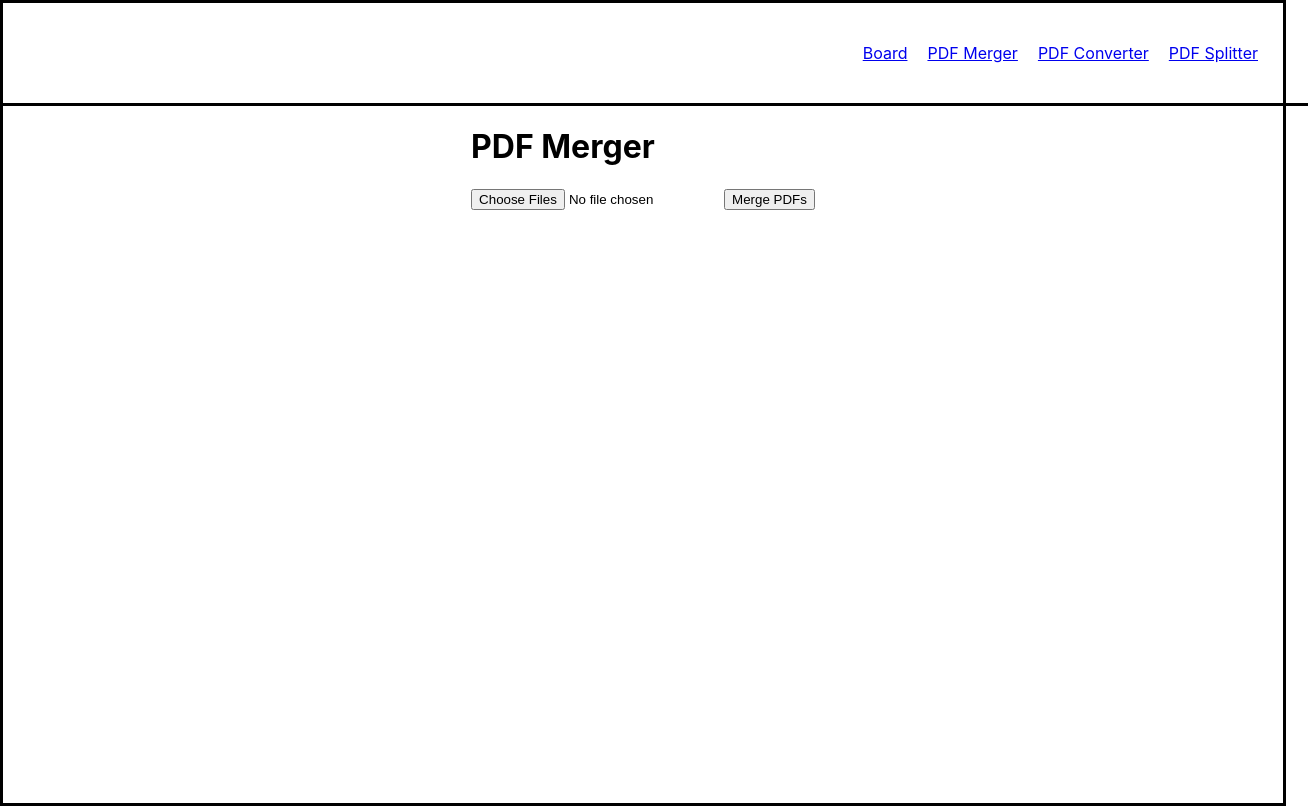
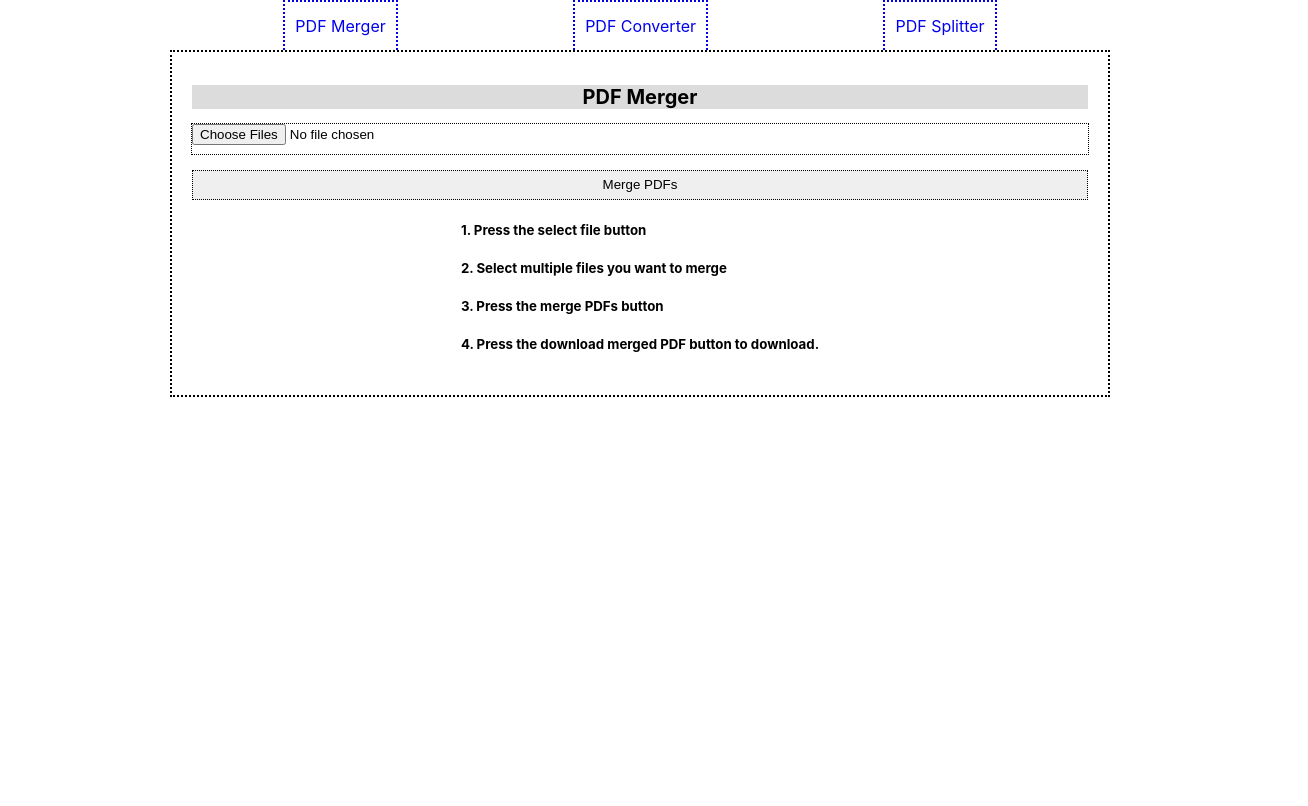
Before and after one commit to imbizman316/pdf-playground, a React (Create React App) app: page /pdf-merger in a window 1280 px wide. Shown: the whole page, 1308 px wide, since content can reach past the window. Built offline with nearby package versions, Linux system fonts and the light colour scheme.

Commit message:
Polish pdf playground

```diff
--- a/src/App.css
+++ b/src/App.css
@@ -1,27 +1,35 @@
 .body {
   display: flex;
   flex-direction: column;
-  justify-content: top;
+  justify-content: flex-start;
   align-items: center;
   padding: 0;
   margin: 0;
   width: 100%;
-  border-width: 10px;
-  border-color: black;
-  border: solid;
   height: 100vh;
 }
 
 .navigation-container {
   display: flex;
+  /* align-items: center; */
+  justify-content: space-evenly;
+  width: 100%;
+  height: 50px;
+  gap: 20px;
+  border-color: black;
+
+  width: 80%;
+}
+
+.navigation-button {
+  text-decoration: none;
+  border: dotted;
+  border-width: 2px;
+  border-bottom: none;
+  padding-inline: 10px;
+  display: flex;
   align-items: center;
-  justify-content: flex-end;
-  width: 100%;
-  height: 100px;
-  gap: 20px;
-  border-bottom: solid;
-  border-color: black;
-  padding-right: 50px;
+  justify-content: center;
 }
 
 .boardContainer {
@@ -50,3 +58,42 @@
   top: 10px;
   left: 200px;
 }
+
+.app-container {
+  width: 70%;
+  border: dotted;
+  padding: 20px;
+  display: flex;
+  flex-direction: column;
+  align-items: center;
+  border-width: 2px;
+  /* gap: 5px; */
+}
+
+.title {
+  text-align: center;
+  font-size: 20px;
+  background-color: gainsboro;
+  width: 100%;
+}
+
+.input-container {
+  width: 100%;
+  border: dotted;
+  border-width: 1px;
+  height: 30px;
+}
+
+.button-container {
+  width: 100%;
+  border: dotted;
+  border-width: 1px;
+  padding-inline: 5px;
+  margin-top: 15px;
+  height: 30px;
+}
+
+.page-select {
+  display: flex;
+  margin-top: 15px;
+}
--- a/src/components/Navigation.jsx
+++ b/src/components/Navigation.jsx
@@ -1,13 +1,25 @@
 import React from "react";
-import { Link } from "react-router-dom";
+import { Link, useLocation } from "react-router-dom";
 
 export default function Navigation() {
+  const location = useLocation().pathname;
+  console.log(location);
+
+  if (location === "/pdf-merger") {
+  }
+
   return (
     <nav className="navigation-container">
-      <Link to="/">Board</Link>
-      <Link to="/pdf-merger">PDF Merger</Link>
-      <Link to="/pdf-converter">PDF Converter</Link>
-      <Link to="/pdf-splitter">PDF Splitter</Link>
+      {/* <Link to="/">Board</Link> */}
+      <Link className="navigation-button" to="/pdf-merger">
+        PDF Merger
+      </Link>
+      <Link className="navigation-button" to="/pdf-converter">
+        PDF Converter
+      </Link>
+      <Link className="navigation-button" to="/pdf-splitter">
+        PDF Splitter
+      </Link>
     </nav>
   );
 }
--- a/src/components/pdf/PdfConverter.jsx
+++ b/src/components/pdf/PdfConverter.jsx
@@ -57,10 +57,17 @@ function PdfConverter() {
   };
 
   return (
-    <div>
-      <h1>PDF Converter</h1>
-      <input type="file" multiple onChange={handleFileChange} />
-      <button onClick={convertToPdf}>Convert to PDF</button>
+    <div className="app-container">
+      <h1 className="title">PDF Converter</h1>
+      <input
+        className="input-container"
+        type="file"
+        multiple
+        onChange={handleFileChange}
+      />
+      <button className="button-container" onClick={convertToPdf}>
+        Convert to PDF
+      </button>
       {pdfUrl && (
         <div>
           <h2>Converted PDF</h2>
--- a/src/components/pdf/PdfMerger.jsx
+++ b/src/components/pdf/PdfMerger.jsx
@@ -1,5 +1,6 @@
 import { PDFDocument } from "pdf-lib";
 import React, { useState } from "react";
+import { useLocation, useParams } from "react-router-dom";
 
 export default function PdfMerger() {
   const [files, setFiles] = useState([]);
@@ -33,10 +34,17 @@ export default function PdfMerger() {
   };
 
   return (
-    <div>
-      <h1>PDF Merger</h1>
-      <input type="file" multiple onChange={handleFileChange} />
-      <button onClick={mergePdfs}>Merge PDFs</button>
+    <div className="app-container">
+      <h1 className="title">PDF Merger</h1>
+      <input
+        className="input-container"
+        type="file"
+        multiple
+        onChange={handleFileChange}
+      />
+      <button className="button-container" onClick={mergePdfs}>
+        Merge PDFs
+      </button>
       {mergedPdfUrl && (
         <div>
           <h2>Merged PDF</h2>
@@ -51,6 +59,12 @@ export default function PdfMerger() {
           ></iframe>
         </div>
       )}
+      <div>
+        <h5>1. Press the select file button</h5>
+        <h5>2. Select multiple files you want to merge</h5>
+        <h5>3. Press the merge PDFs button</h5>
+        <h5>4. Press the download merged PDF button to download.</h5>
+      </div>
     </div>
   );
 }
--- a/src/components/pdf/PdfSplitter.jsx
+++ b/src/components/pdf/PdfSplitter.jsx
@@ -41,10 +41,15 @@ function PdfSplitter() {
   };
 
   return (
-    <div>
-      <h1>PDF Separator</h1>
-      <input type="file" accept="application/pdf" onChange={handleFileChange} />
-      <div>
+    <div className="app-container">
+      <h1 className="title">PDF Separator</h1>
+      <input
+        className="input-container"
+        type="file"
+        accept="application/pdf"
+        onChange={handleFileChange}
+      />
+      <div className="page-select">
         <label>
           Start Page:
           <input
@@ -64,7 +69,9 @@ function PdfSplitter() {
           />
         </label>
       </div>
-      <button onClick={separatedPdf}>Separate PDF</button>
+      <button className="button-container" onClick={separatedPdf}>
+        Separate PDF
+      </button>
       {separatedPdfUrl && (
         <div>
           <h2>Separated PDF</h2>
```
Also changed, not shown: src/contexts/ThemeContext.jsx (added, +13 -0 lines).
